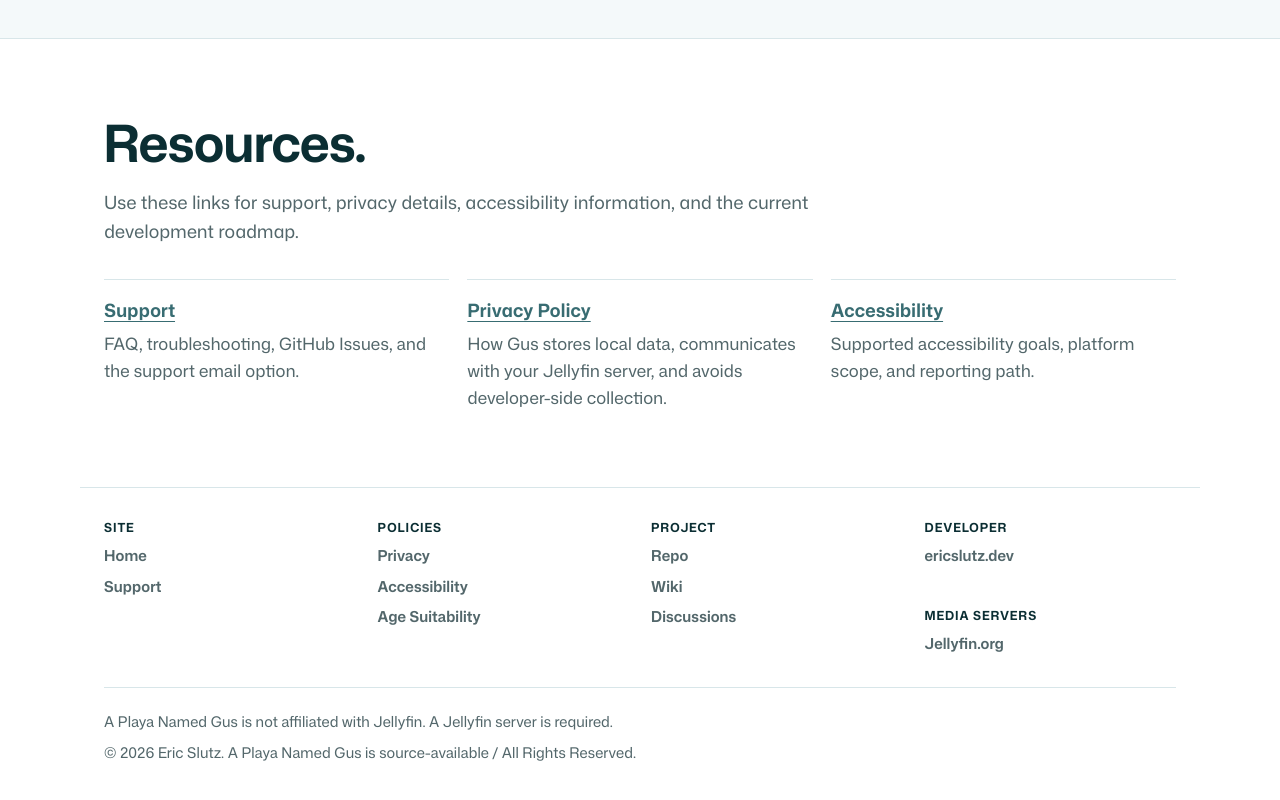
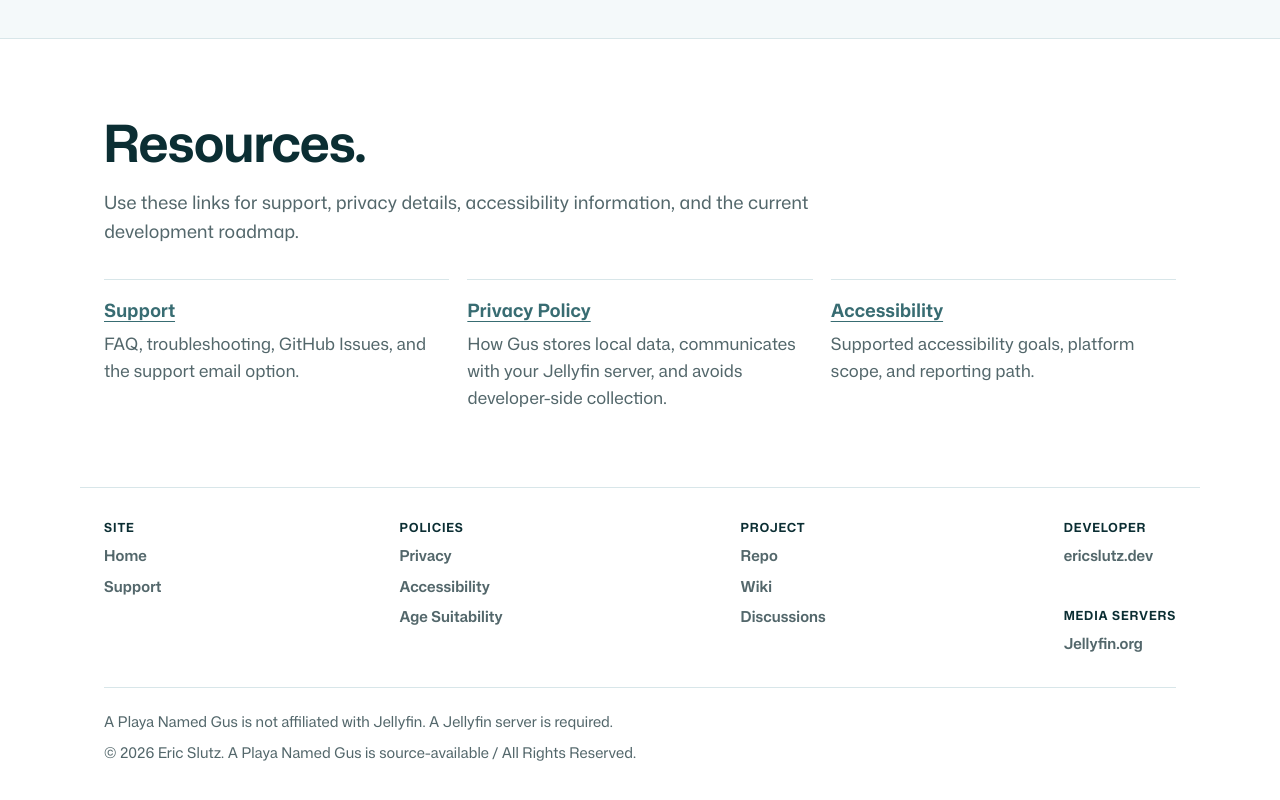
Before and after one commit to eslutz/A-Playa-Named-Gus-Website, an Eleventy site: page src/index.njk in a window 1280 px wide. Shown: the part 1943-2743 px from the top of the page. Built offline with nearby package versions, Linux system fonts and the light colour scheme; Eleventy itself is replaced by a stand-in of ours; files that its build step writes are made by us from their sources.

Commit message:
Distribute footer columns across desktop

```diff
--- a/src/styles.css
+++ b/src/styles.css
@@ -252,7 +252,8 @@
   .footer-groups {
     display: grid;
     gap: var(--space-md);
-    grid-template-columns: repeat(4, minmax(0, 1fr));
+    grid-template-columns: repeat(4, max-content);
+    justify-content: space-between;
   }
 }
 
```
